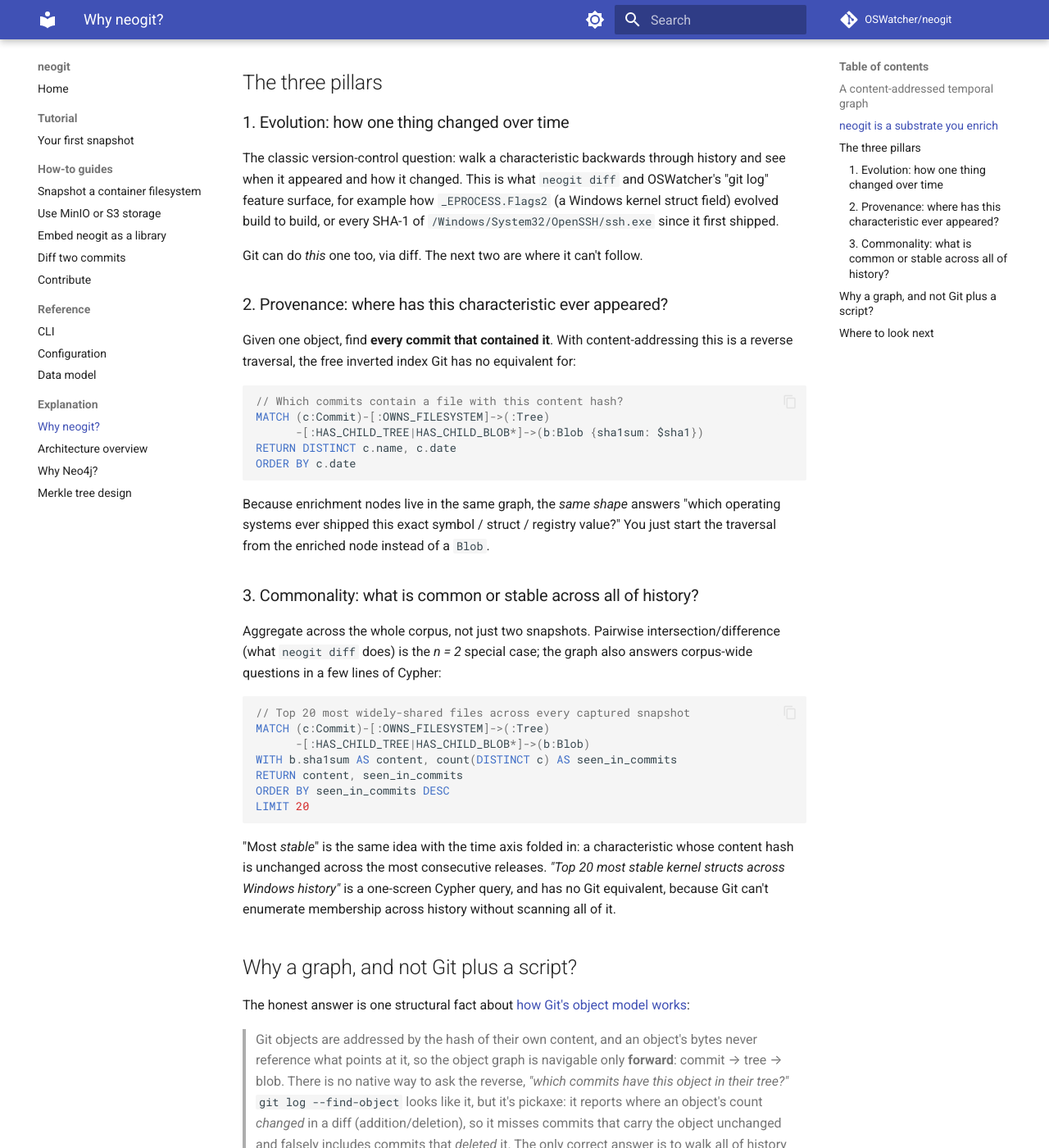
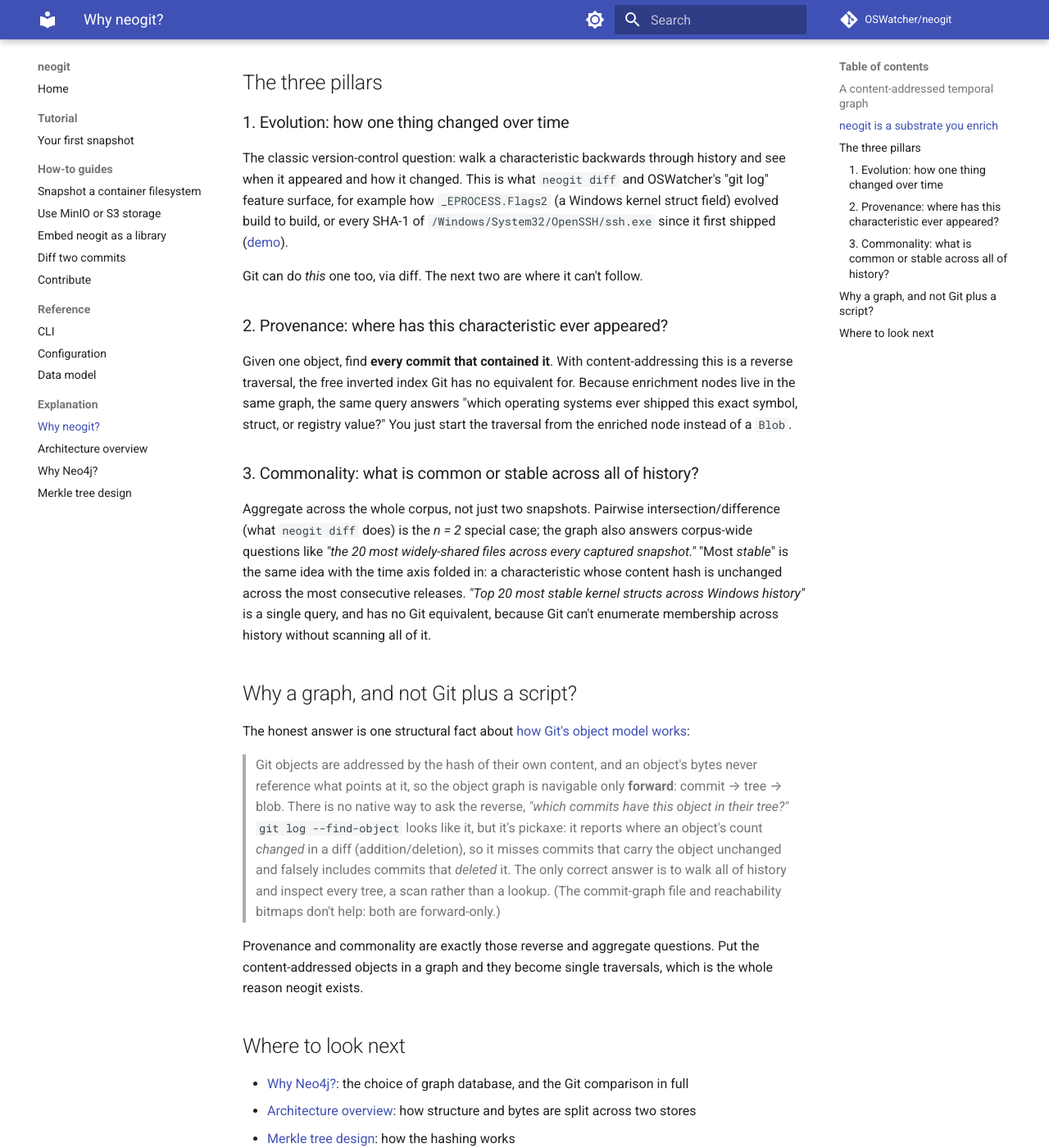
Before and after one commit to OSWatcher/neogit, an MkDocs documentation site: the page built from docs/explanation/why-neogit.md, in a window 1280 px wide and 1400 px high, scrolled down 894 px. Shown: the whole window at 82% size. Built offline with MkDocs 1.6.1 and Material for MkDocs 9.7.7, drawn with Linux system fonts in a browser that asks for light colours; comment, search, counter and statistics services are not loaded.

Commit message:
docs: drop Cypher examples from why-neogit, link demo tweet
Co-Authored-By: Claude Opus 4.8 <noreply@anthropic.com>

````diff
--- a/docs/explanation/why-neogit.md
+++ b/docs/explanation/why-neogit.md
@@ -40,47 +40,28 @@ model never knew about.
 The classic version-control question: walk a characteristic backwards through history and see
 when it appeared and how it changed. This is what `neogit diff` and OSWatcher's "git log"
 feature surface, for example how `_EPROCESS.Flags2` (a Windows kernel struct field) evolved
-build to build, or every SHA-1 of `/Windows/System32/OpenSSH/ssh.exe` since it first shipped.
+build to build, or every SHA-1 of `/Windows/System32/OpenSSH/ssh.exe` since it first shipped
+([demo](https://x.com/mtarral/status/2036594336058560971)).
 
 Git can do *this* one too, via diff. The next two are where it can't follow.
 
 ### 2. Provenance: where has this characteristic ever appeared?
 
 Given one object, find **every commit that contained it**. With content-addressing this is a
-reverse traversal, the free inverted index Git has no equivalent for:
-
-```cypher
-// Which commits contain a file with this content hash?
-MATCH (c:Commit)-[:OWNS_FILESYSTEM]->(:Tree)
-      -[:HAS_CHILD_TREE|HAS_CHILD_BLOB*]->(b:Blob {sha1sum: $sha1})
-RETURN DISTINCT c.name, c.date
-ORDER BY c.date
-```
-
-Because enrichment nodes live in the same graph, the *same shape* answers
-"which operating systems ever shipped this exact symbol / struct / registry value?" You just
-start the traversal from the enriched node instead of a `Blob`.
+reverse traversal, the free inverted index Git has no equivalent for. Because enrichment nodes
+live in the same graph, the same query answers "which operating systems ever shipped this exact
+symbol, struct, or registry value?" You just start the traversal from the enriched node instead
+of a `Blob`.
 
 ### 3. Commonality: what is common or stable across all of history?
 
 Aggregate across the whole corpus, not just two snapshots. Pairwise intersection/difference
 (what `neogit diff` does) is the *n = 2* special case; the graph also answers corpus-wide
-questions in a few lines of Cypher:
-
-```cypher
-// Top 20 most widely-shared files across every captured snapshot
-MATCH (c:Commit)-[:OWNS_FILESYSTEM]->(:Tree)
-      -[:HAS_CHILD_TREE|HAS_CHILD_BLOB*]->(b:Blob)
-WITH b.sha1sum AS content, count(DISTINCT c) AS seen_in_commits
-RETURN content, seen_in_commits
-ORDER BY seen_in_commits DESC
-LIMIT 20
-```
-
+questions like *"the 20 most widely-shared files across every captured snapshot."*
 "Most *stable*" is the same idea with the time axis folded in: a characteristic whose content
 hash is unchanged across the most consecutive releases. *"Top 20 most stable kernel structs
-across Windows history"* is a one-screen Cypher query, and has no Git equivalent, because Git
-can't enumerate membership across history without scanning all of it.
+across Windows history"* is a single query, and has no Git equivalent, because Git can't
+enumerate membership across history without scanning all of it.
 
 ## Why a graph, and not Git plus a script?
 
````
